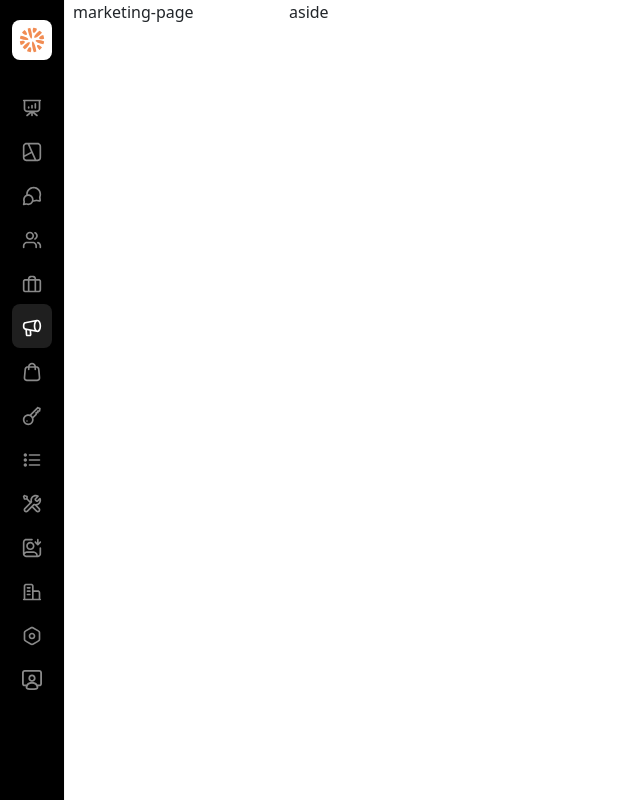
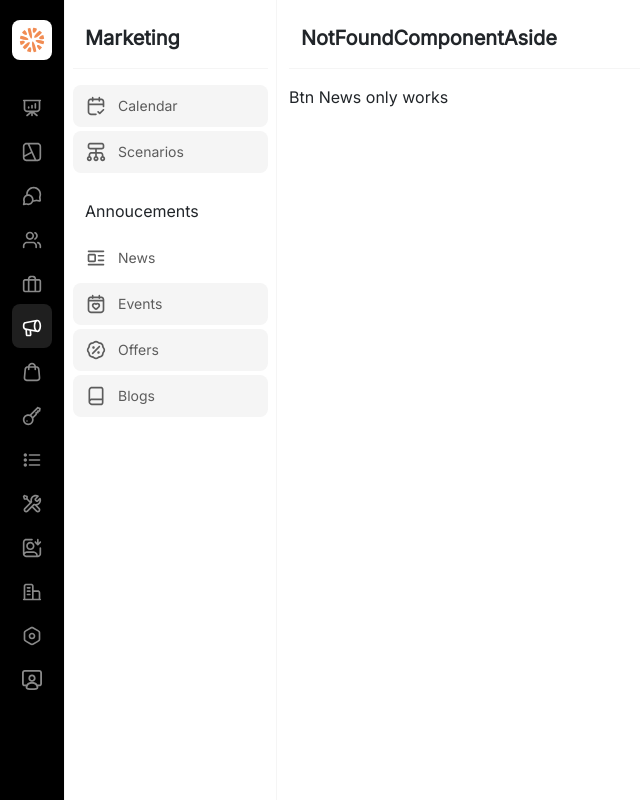
Before and after one commit to sundevil666/test-list-view, a Vue app: page /marketing in a window 1280 px wide. Shown: the whole page, without its empty margins (0-640 px from the left). Built offline with nearby package versions, Linux system fonts and the light colour scheme.

Commit message:
added new menu, component marketing

```diff
--- a/src/assets/main.styl
+++ b/src/assets/main.styl
@@ -1,8 +1,20 @@
+@import url('https://fonts.googleapis.com/css2?family=Inter&display=swap');
+
+body {
+  font-family: 'Inter', sans-serif;
+}
 .h-100vh {
   height: 100vh;
 }
-ul, ol, li {
+*, ul, li, ol {
+  box-sizing border-box
   margin: 0;
   padding: 0;
   list-style: none;
 }
+h1, .h1 {
+  font-size: 20px;
+  font-style: normal;
+  font-weight: 700;
+  line-height: 28px;
+}
--- /dev/null
+++ b/src/components/NotFoundComponentAside.vue
@@ -0,0 +1,6 @@
+<template>
+  <div>
+    <h1>NotFoundComponentAside</h1>
+    <div>Btn News only works</div>
+  </div>
+</template>
--- /dev/null
+++ b/src/components/SubMenu.vue
@@ -0,0 +1,49 @@
+<template>
+  <li class="sub-menu-wrap mb-1 w-100">
+    <button class="sub-menu__item d-flex align-items-center btn w-100">
+      <SvgIcon
+        :name-icon="item.nameIcon"
+        class-icon="size-20x20"
+        class="me-2"
+      />
+      <span class="ps-1 sub-menu__title">{{ item.title }}</span>
+    </button>
+  </li>
+</template>
+
+<script setup>
+import { defineProps } from 'vue'
+import SvgIcon from '@/components/SvgIcon.vue'
+
+defineProps({
+  item: {
+    type: Object,
+    required: true
+  }
+})
+
+</script>
+
+<style lang="stylus">
+.sub-menu__item {
+  text-decoration none
+  color: var(--text-light-secondary, #5C5C5C);
+  padding: 10px 16px 10px 12px;
+  background transparent;
+  transition color .3s, background .3s, fill .3s;
+  fill #5C5C5C;
+}
+.sub-menu__item:hover, .active-menu-item {
+  border-radius: 8px;
+  background: var(--background-light-senary, #F5F5F5);
+  color #000;
+  fill #000
+}
+
+.sub-menu__title {
+  font-size: 14px;
+  font-style: normal;
+  font-weight: 500;
+  line-height: 20px;
+}
+</style>
--- /dev/null
+++ b/src/components/marketing/MarketingNewsAside.vue
@@ -0,0 +1,11 @@
+<template>
+  <div>NewsPage</div>
+</template>
+
+<script setup>
+
+</script>
+
+<style scoped lang="stylus">
+
+</style>
--- a/src/layout/MainLayout.vue
+++ b/src/layout/MainLayout.vue
@@ -4,12 +4,7 @@
       <div class="col-auto h-100 left-menu-box">
         <MainMenu />
       </div>
-      <main class="col-auto main-content h-100">
-        <router-view />
-      </main>
-      <div class="col-auto h-100">
-        aside
-      </div>
+      <router-view />
     </div>
   </div>
 </template>
@@ -25,9 +20,5 @@ import MainMenu from '@/components/MainMenu.vue'
   border-right: 1px solid var(--background-light-senary, #F5F5F5);
   background: var(--background-light-primary, #000);
 }
-.main-content.col-auto {
-  width 212px
-  padding-left:8px
-  padding-right: 8px
-}
+
 </style>
--- a/src/views/MarketingPage.vue
+++ b/src/views/MarketingPage.vue
@@ -1,11 +1,82 @@
+<template>
+  <div class=" col h-100">
+    <div class="row h-100">
+      <main class="h-100 col-auto main-content pt-4">
+        <h1>Marketing</h1>
+
+        <ul class="pb-2 mb-1 w-100">
+          <SubMenu
+              v-for="item in subMenu1"
+              :key="item.id"
+              :item="item"
+              :class="item.component === currentMenuItem ? 'active-menu-item' : ''"
+              @click="switchComponent(item.component)"
+          />
+        </ul>
+        <div class="mb-1 title-separator">Annoucements</div>
+        <ul class="w-100">
+          <SubMenu
+              v-for="item in subMenu2"
+              :key="item.id"
+              :item="item"
+              :class="item.component === currentMenuItem ? 'active-menu-item' : ''"
+              @click="switchComponent(item.component)"
+          />
+        </ul>
+      </main>
+
+      <aside class="col h-100 pt-4">
+        <component :is="currentComponent"></component>
+      </aside>
+    </div>
+  </div>
+
+</template>
+
 <script setup>
+import { ref } from 'vue'
+import SubMenu from '@/components/SubMenu.vue'
+import MarketingNewsAside from '@/components/marketing/MarketingNewsAside.vue'
+import NotFoundComponentAside from '@/components/NotFoundComponentAside.vue'
 
+const subMenu1 = [
+  { id: 1, nameIcon: 'Calendar', component: 'NotFoundComponentAside', title: 'Calendar' },
+  { id: 2, nameIcon: 'Scenarios', component: 'NotFoundComponentAside', title: 'Scenarios' }
+]
+const subMenu2 = [
+  { id: 1, nameIcon: 'News', component: 'MarketingNewsAside', title: 'News' },
+  { id: 2, nameIcon: 'Events', component: 'NotFoundComponentAside', title: 'Events' },
+  { id: 3, nameIcon: 'Offers', component: 'NotFoundComponentAside', title: 'Offers' },
+  { id: 4, nameIcon: 'Blogs', component: 'NotFoundComponentAside', title: 'Blogs' }
+]
+const componentMap = {
+  MarketingNewsAside,
+  NotFoundComponentAside
+}
+const currentMenuItem = ref('NotFoundComponentAside')
+const currentComponent = ref(componentMap.NotFoundComponentAside)
+
+const switchComponent = (component) => {
+  currentMenuItem.value = component
+  currentComponent.value = componentMap[component]
+}
 </script>
 
-<template>
-  <div>marketing-page</div>
-</template>
-
 <style lang="stylus">
-
+  h1 {
+    border-bottom: 1px solid var(--background-light-senary, #F5F5F5);
+    padding-left: 12px
+    padding-right: 16px
+    padding-bottom: 16px
+    margin-bottom: 16px
+  }
+  .title-separator {
+    padding: 10px 16px 10px 12px;
+  }
+  .main-content.col-auto {
+    border-right: 1px solid var(--background-light-senary, #F5F5F5);
+    width 212px
+    padding-left:8px
+    padding-right: 8px
+  }
 </style>
--- a/src/views/NotFoundPage.vue
+++ b/src/views/NotFoundPage.vue
@@ -1,3 +1,8 @@
 <template>
-  <h1>Not Found Page</h1>
+  <div class="col">
+    <h1>Not Found Page </h1>
+    <div>(Page Marketing only works)</div>
+  </div>
 </template>
+<script setup>
+</script>
```
Also changed, not shown: src/assets/sprite.svg.
